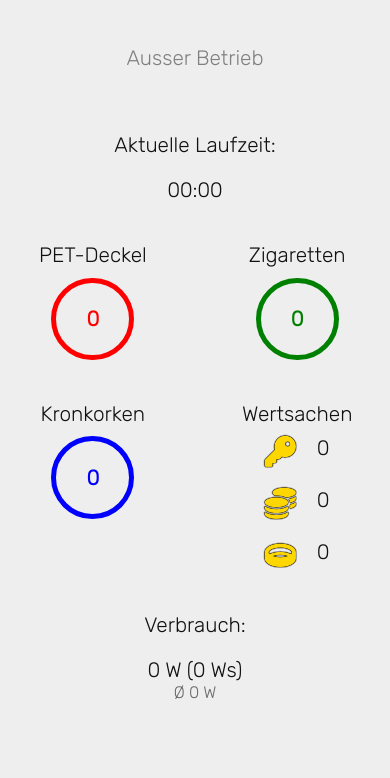
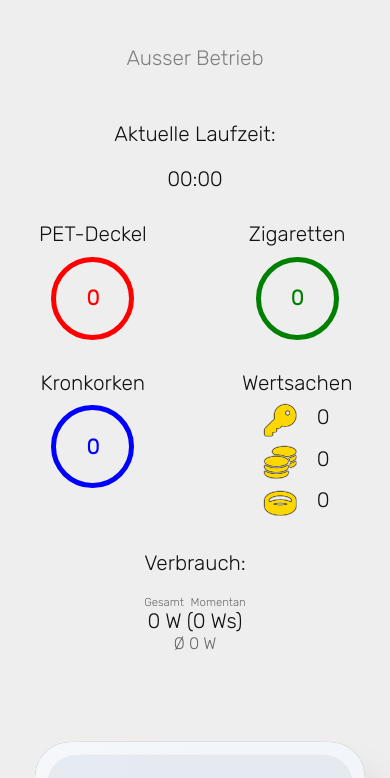
Before and after one commit to snoozebaumer/beat-realtime-stats, a plain HTML site: page frontend/index.html in a window 390 px wide. Shown: the part 124-902 px from the top of the page. Drawn offline with nearby package versions, Linux system fonts and the light colour scheme.

Commit message:
added wattage labels for clarity, changed layout to fit better on small screens

```diff
--- a/frontend/index.html
+++ b/frontend/index.html
@@ -90,9 +90,12 @@
               </div>
             </div>
           </div>
-          <div>
+          <div class="wattage-block">
             <p>Verbrauch:</p>
-            <div>{{Math.round(run.wattage*100)/100}} W ({{Math.round(run.currentWattage*100)/100}} Ws)</div>
+            <div class="wattage-label">
+              <div class="left">Gesamt</div><div class="right">Momentan</div>
+            </div>
+            <div class="wattage">{{Math.round(run.wattage*100)/100}} W ({{Math.round(run.currentWattage*100)/100}} Ws)</div>
             <div class="average-wattage">Ø {{Math.round(run.currentRuntimeInSeconds > 0 ? run.wattage/run.currentRuntimeInSeconds*100 : 0)/100}} W</div>
           </div>
         </div>
--- a/frontend/styles.css
+++ b/frontend/styles.css
@@ -82,7 +82,7 @@ main {
   display: flex;
   flex-direction: column;
   justify-content: center;
-  gap: 1em;
+  gap: 0.5em;
 }
 
 .equal-children > * {
@@ -175,7 +175,30 @@ main {
   max-width: 6em;
 }
 
+.wattage-block {
+  max-width: 60%;
+  margin: auto;
+}
+
+.wattage {
+  clear: both;
+}
+
 .average-wattage {
   font-size: 0.8em;
   color: #696969;
 }
+
+.wattage-label {
+  color: #696969;
+  font-size: 0.55em;
+  float: none;
+}
+
+.left {
+  float: left;
+}
+
+.right {
+  float: right;
+}
```
